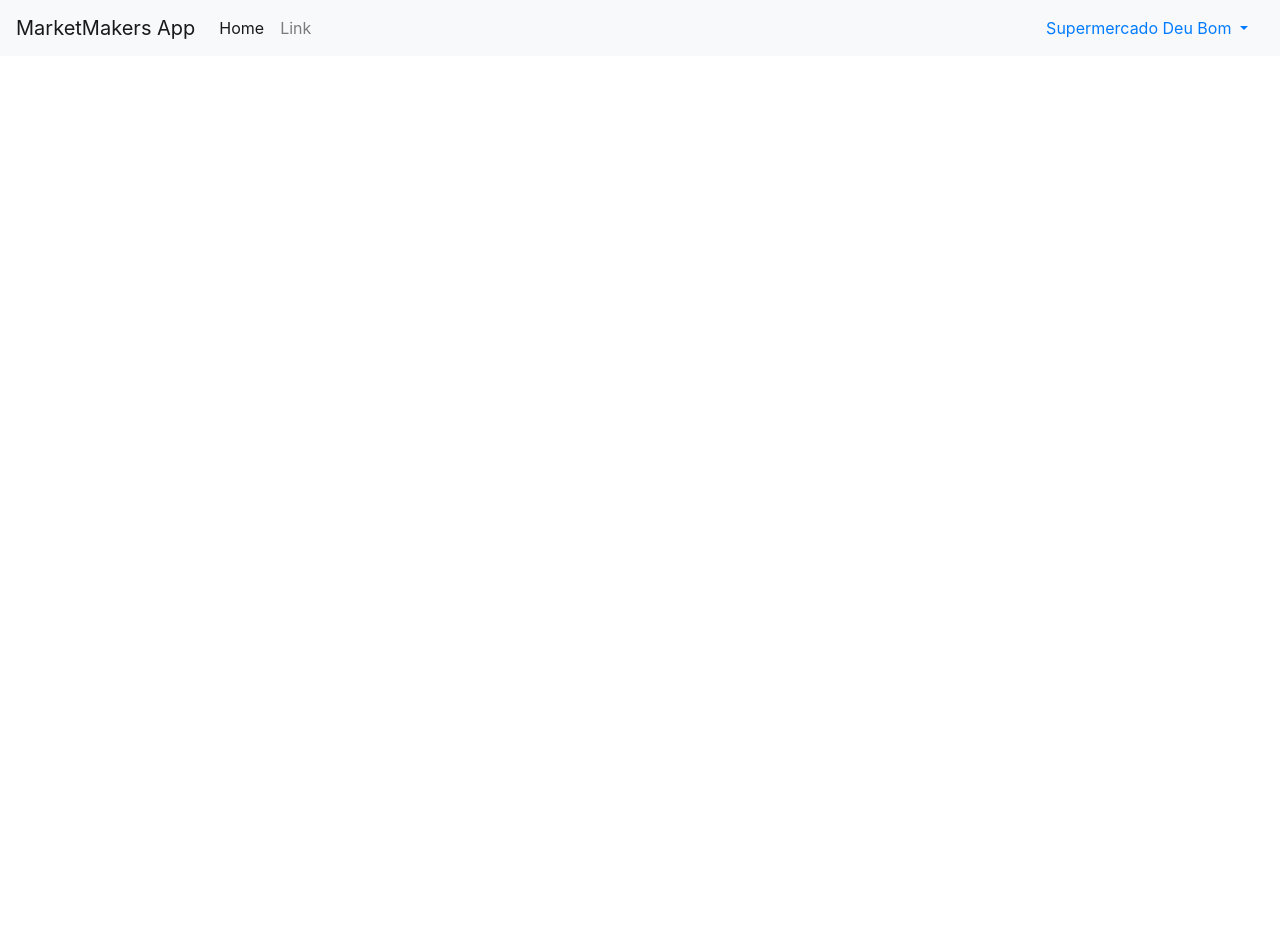
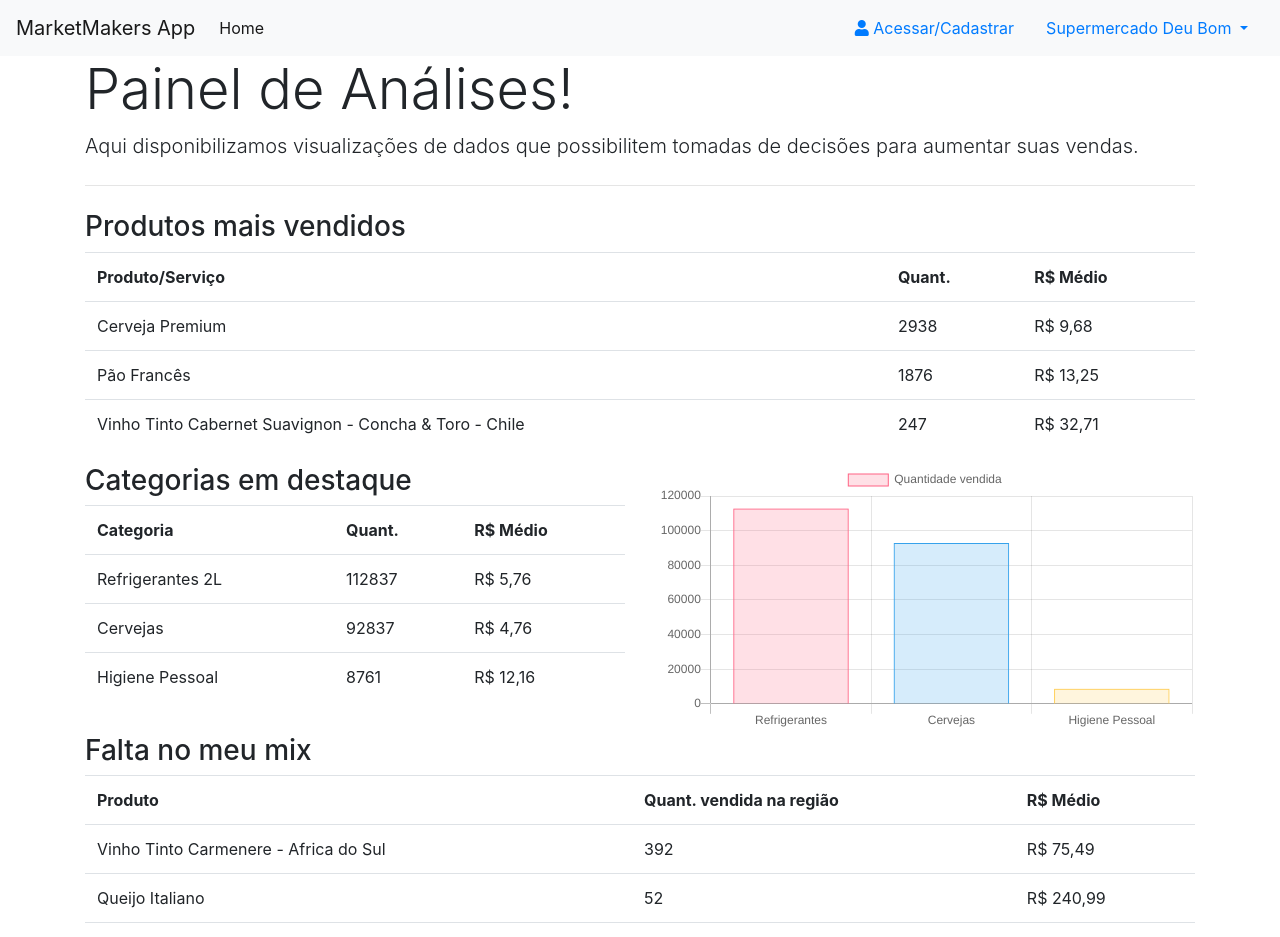
Before and after one commit to market-makers/marketmakers-front, an Angular app: page /dashboard in a window 1280 px wide. Before the commit this address led to /. Shown: the top 937 px of the page. Before the commit the page ends 800 px from the top, so only its background shows below. Built offline with nearby package versions, Linux system fonts and the light colour scheme.

Commit message:
Dashboard

```diff
--- a/src/app/app-routing.module.ts
+++ b/src/app/app-routing.module.ts
@@ -2,10 +2,12 @@ import { NgModule }             from '@angular/core';
 import { RouterModule, Routes } from '@angular/router';
 import { HomeComponent } from './home/home.component';
 import { SubscriptionComponent } from './subscription/subscription.component';
+import { DashboardComponent } from './dashboard/dashboard.component';
 
 const routes: Routes = [
   { path: '', component: HomeComponent },
   { path: 'subscription', component: SubscriptionComponent },
+  { path: 'dashboard', component: DashboardComponent },
 ];
 
 @NgModule({
--- a/src/app/app.module.ts
+++ b/src/app/app.module.ts
@@ -6,6 +6,7 @@ import { HeaderComponent } from './header/header.component';
 import { AppRoutingModule } from './/app-routing.module';
 import { HomeComponent } from './home/home.component';
 import { SubscriptionComponent } from './subscription/subscription.component';
+import { DashboardComponent } from './dashboard/dashboard.component';
 
 @NgModule({
   declarations: [
@@ -13,6 +14,7 @@ import { SubscriptionComponent } from './subscription/subscription.component';
     HeaderComponent,
     HomeComponent,
     SubscriptionComponent,
+    DashboardComponent,
   ],
   imports: [
     BrowserModule,
--- /dev/null
+++ b/src/app/dashboard/dashboard.component.html
@@ -0,0 +1,91 @@
+<div class="container">
+  <div class="row">
+    <div class="col-md-12">
+        <div class="">
+          <h1 class="display-4">Painel de Análises!</h1>
+          <p class="lead">Aqui disponibilizamos visualizações de dados que possibilitem tomadas de decisões para aumentar suas vendas.</p>
+          <hr class="my-4">
+          <div class="row">
+            <div class="col-md-12">
+              <h3>Produtos mais vendidos</h3>
+              <table class="table table-striped">
+                <tr>
+                  <th>Produto/Serviço</th>
+                  <th>Quant.</th>
+                  <th>R$ Médio</th>
+                </tr>
+                <tr>
+                  <td>Cerveja Premium</td>
+                  <td>2938</td>
+                  <td>R$ 9,68</td>
+                </tr>
+                <tr>
+                  <td>Pão Francês</td>
+                  <td>1876</td>
+                  <td>R$ 13,25</td>
+                </tr>
+                <tr>
+                  <td>Vinho Tinto Cabernet Suavignon - Concha & Toro - Chile</td>
+                  <td>247</td>
+                  <td>R$ 32,71</td>
+                </tr>
+              </table>
+            </div>
+            <div class="col-md-6">
+              <h3>Categorias em destaque</h3>
+              <table class="table table-striped">
+                  <tr>
+                    <th>Categoria</th>
+                    <th>Quant.</th>
+                    <th>R$ Médio</th>
+                  </tr>
+                  <tr>
+                    <td>Refrigerantes 2L</td>
+                    <td>112837</td>
+                    <td>R$ 5,76</td>
+                  </tr>
+                  <tr>
+                    <td>Cervejas</td>
+                    <td>92837</td>
+                    <td>R$ 4,76</td>
+                  </tr>
+                  <tr>
+                    <td>Higiene Pessoal</td>
+                    <td>8761</td>
+                    <td>R$ 12,16</td>
+                  </tr>
+                </table>
+            </div>
+            <div class="col-md-6">
+                <canvas id="myChart" width="400" height="200"></canvas>
+            </div>
+            <div class="col-md-12">
+              <h3>Falta no meu mix</h3>
+              <table class="table table-striped">
+                  <tr>
+                    <th>Produto</th>
+                    <th>Quant. vendida na região</th>
+                    <th>R$ Médio</th>
+                  </tr>
+                  <tr>
+                    <td>Vinho Tinto Carmenere - Africa do Sul</td>
+                    <td>392</td>
+                    <td>R$ 75,49</td>
+                  </tr>
+                  <tr>
+                    <td>Queijo Italiano</td>
+                    <td>52</td>
+                    <td>R$ 240,99</td>
+                  </tr>
+                  <tr>
+                    <td>Pilha Alcalina Duracell</td>
+                    <td>50</td>
+                    <td>R$ 9,99</td>
+                  </tr>
+                </table>
+            </div>
+          </div>
+        </div>
+    </div>
+  </div>
+</div>
--- /dev/null
+++ b/src/app/dashboard/dashboard.component.ts
@@ -0,0 +1,48 @@
+import { Component, OnInit } from '@angular/core';
+
+declare var Chart: any;
+
+@Component({
+  selector: 'app-dashboard',
+  templateUrl: './dashboard.component.html',
+  styleUrls: ['./dashboard.component.css']
+})
+export class DashboardComponent implements OnInit {
+
+  constructor() { }
+
+  ngOnInit() {
+    var ctx = document.getElementById("myChart");
+    var myChart = new Chart(ctx, {
+        type: 'bar',
+        data: {
+            labels: ["Refrigerantes", "Cervejas", "Higiene Pessoal"],
+            datasets: [{
+                label: 'Quantidade vendida',
+                data: [112837, 92837, 8761],
+                backgroundColor: [
+                    'rgba(255, 99, 132, 0.2)',
+                    'rgba(54, 162, 235, 0.2)',
+                    'rgba(255, 206, 86, 0.2)',
+                ],
+                borderColor: [
+                    'rgba(255,99,132,1)',
+                    'rgba(54, 162, 235, 1)',
+                    'rgba(255, 206, 86, 1)',
+                ],
+                borderWidth: 1
+            }]
+        },
+        options: {
+            scales: {
+                yAxes: [{
+                    ticks: {
+                        beginAtZero:true
+                    }
+                }]
+            }
+        }
+    });
+  }
+
+}
--- a/src/app/header/header.component.html
+++ b/src/app/header/header.component.html
@@ -10,20 +10,15 @@
         <li class="nav-item active">
           <a class="nav-link" href="#">Home <span class="sr-only">(current)</span></a>
         </li>
-        <li class="nav-item">
-          <a class="nav-link" href="#">Link</a>
-        </li>
-        <!-- <li class="nav-item dropdown">
-
-        </li> -->
       </ul>
+      <a class="nav-link" routerLink="/subscription"><i class="fa fa-user"></i> Acessar/Cadastrar</a>
       <div class="nav-item dropdown">
         <a class="nav-link dropdown-toggle" href="#" id="navbarDropdown" role="button" data-toggle="dropdown" aria-haspopup="true" aria-expanded="false">
           Supermercado Deu Bom
         </a>
         <div class="dropdown-menu" aria-labelledby="navbarDropdown">
           <a class="dropdown-item" href="#">Configurações</a>
-          <a class="dropdown-item" href="#">Meu Painel</a>
+          <a class="dropdown-item" routerLink="/dashboard">Meu Painel</a>
           <div class="dropdown-divider"></div>
           <a class="dropdown-item" href="#">Sair</a>
         </div>
--- a/src/index.html
+++ b/src/index.html
@@ -9,8 +9,11 @@
   <link rel="icon" type="image/x-icon" href="favicon.ico">
   <link rel="stylesheet" href="https://stackpath.bootstrapcdn.com/bootstrap/4.1.3/css/bootstrap.min.css" integrity="sha384-MCw98/SFnGE8fJT3GXwEOngsV7Zt27NXFoaoApmYm81iuXoPkFOJwJ8ERdknLPMO" crossorigin="anonymous">
   <script src="https://code.jquery.com/jquery-3.3.1.slim.min.js" integrity="sha384-q8i/X+965DzO0rT7abK41JStQIAqVgRVzpbzo5smXKp4YfRvH+8abtTE1Pi6jizo" crossorigin="anonymous"></script>
-<script src="https://cdnjs.cloudflare.com/ajax/libs/popper.js/1.14.3/umd/popper.min.js" integrity="sha384-ZMP7rVo3mIykV+2+9J3UJ46jBk0WLaUAdn689aCwoqbBJiSnjAK/l8WvCWPIPm49" crossorigin="anonymous"></script>
-<script src="https://stackpath.bootstrapcdn.com/bootstrap/4.1.3/js/bootstrap.min.js" integrity="sha384-ChfqqxuZUCnJSK3+MXmPNIyE6ZbWh2IMqE241rYiqJxyMiZ6OW/JmZQ5stwEULTy" crossorigin="anonymous"></script>
+  <script src="https://cdnjs.cloudflare.com/ajax/libs/popper.js/1.14.3/umd/popper.min.js" integrity="sha384-ZMP7rVo3mIykV+2+9J3UJ46jBk0WLaUAdn689aCwoqbBJiSnjAK/l8WvCWPIPm49" crossorigin="anonymous"></script>
+  <script src="https://stackpath.bootstrapcdn.com/bootstrap/4.1.3/js/bootstrap.min.js" integrity="sha384-ChfqqxuZUCnJSK3+MXmPNIyE6ZbWh2IMqE241rYiqJxyMiZ6OW/JmZQ5stwEULTy" crossorigin="anonymous"></script>
+  <link rel="stylesheet" href="https://use.fontawesome.com/releases/v5.2.0/css/all.css" integrity="sha384-hWVjflwFxL6sNzntih27bfxkr27PmbbK/iSvJ+a4+0owXq79v+lsFkW54bOGbiDQ" crossorigin="anonymous">
+
+  <script src="https://cdnjs.cloudflare.com/ajax/libs/Chart.js/2.7.2/Chart.min.js"></script>
 </head>
 <body>
   <app-root></app-root>
```
Also changed, not shown: src/app/company.service.ts (added, +9 -0 lines), src/app/dashboard/dashboard.component.css (added), 2 other files (tests, documents, lock files or other folders).
